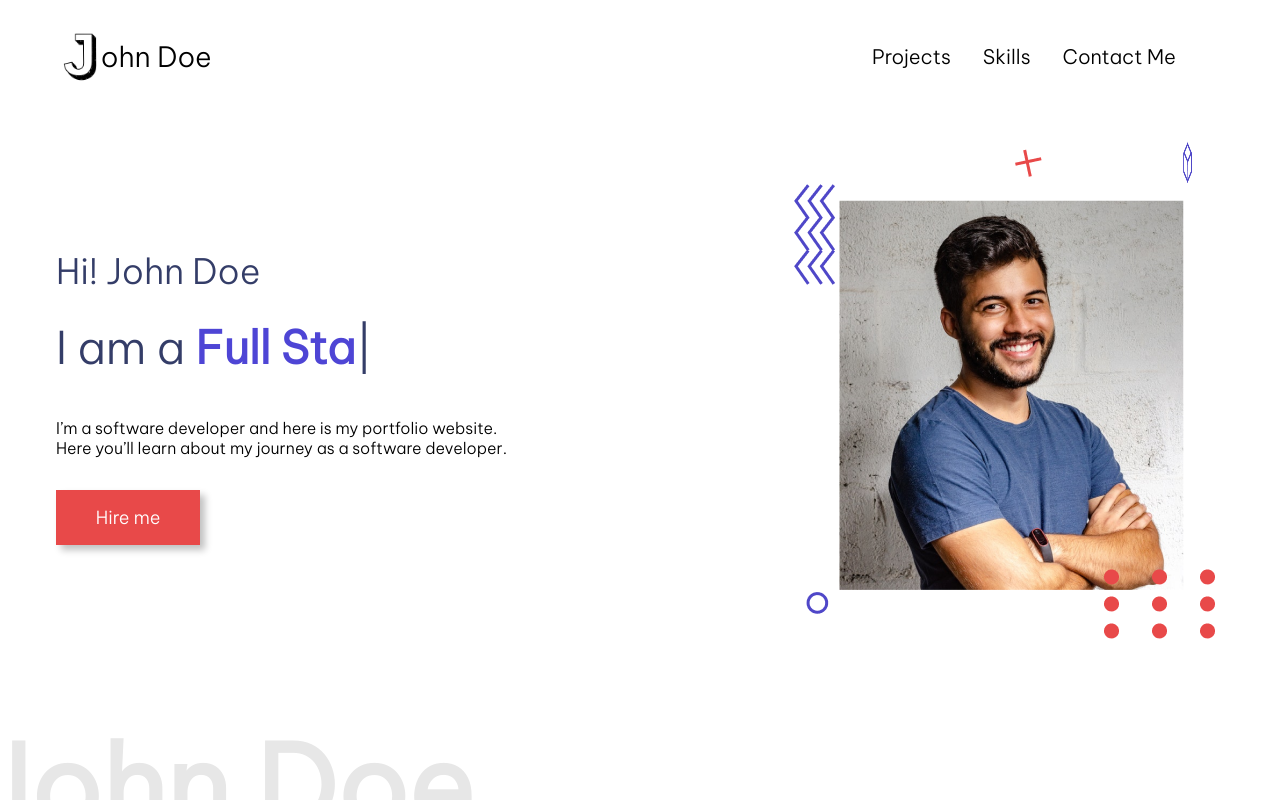
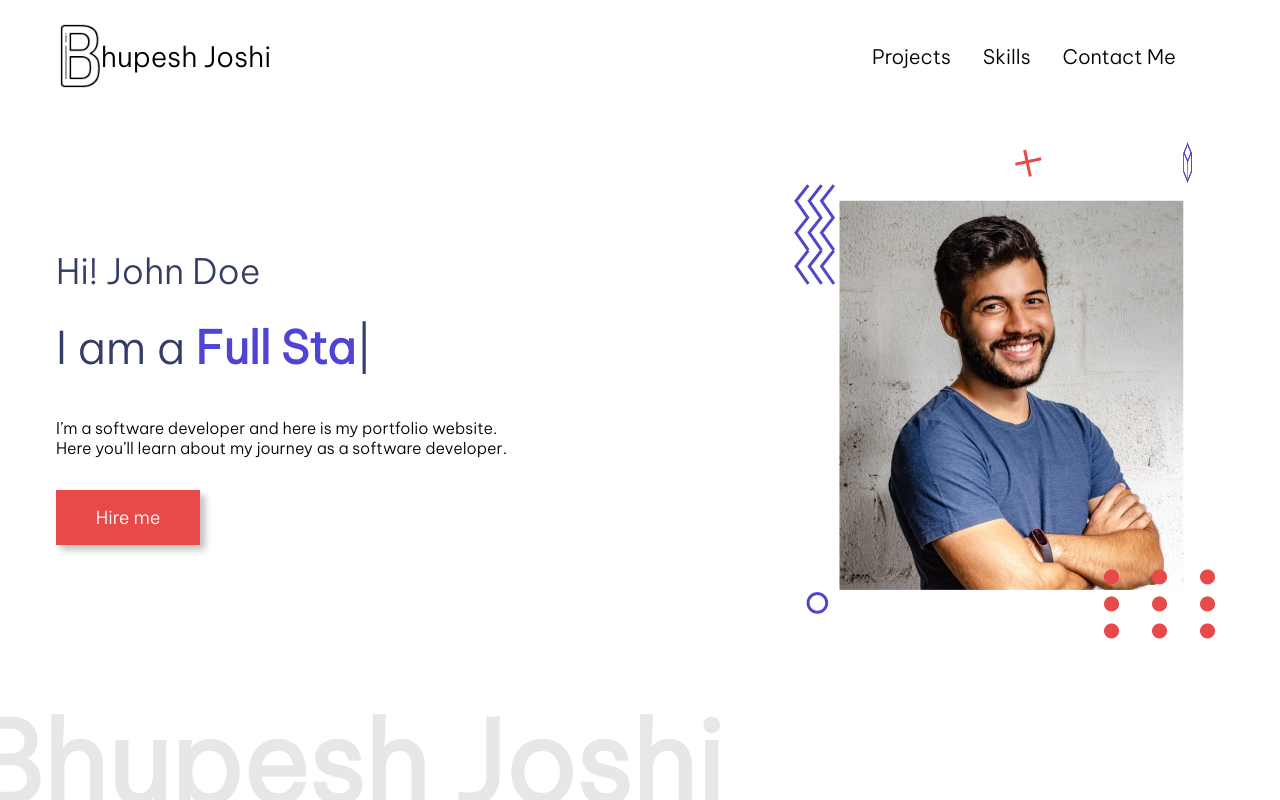
Before and after one commit to Bhupesh-joshi/MERN-Stack, a plain HTML site: page PROJECTS/portfolio-website/index.html in a window 1280 px wide. Drawn offline with nearby package versions, Linux system fonts and the light colour scheme.

Commit message:
complete info about head tag

```diff
--- a/PROJECTS/portfolio-website/index.html
+++ b/PROJECTS/portfolio-website/index.html
@@ -5,7 +5,7 @@
     <meta charset="UTF-8" />
     <meta http-equiv="X-UA-Compatible" content="IE=edge" />
     <meta name="viewport" content="width=device-width, initial-scale=1.0" />
-    <title>Portfolio Website - John Doe</title>
+    <title>Portfolio Website - Bhupesh Joshi</title>
     <link rel="stylesheet" href="styles.css" />
 </head>
 
@@ -14,8 +14,8 @@
         <div class="container">
             <div class="navbar">
                 <div class="logo-container">
-                    <img src="./images/userAsset/NavLogo.jpg" class="logo" />
-                    <div class="logo-text">ohn Doe</div>
+                    <img src="./images/B.png" class="logo" />
+                    <div class="logo-text">hupesh Joshi</div>
                 </div>
 
                 <div class="nav-items">
@@ -26,7 +26,7 @@
             </div>
 
             <div class="hero-section">
-                <div class="faded-text">John Doe</div>
+                <div class="faded-text">Bhupesh Joshi</div>
 
                 <div class="hero-section-left">
                     <div class="hero-section-heading">Hi! John Doe</div>
--- a/PROJECTS/portfolio-website/styles.css
+++ b/PROJECTS/portfolio-website/styles.css
@@ -90,8 +90,8 @@ a{
     font-size: 7em;
     color:rgb(231,231,231);
 
-    bottom: -16%;
-    left: -5%;
+    bottom: -12%;
+    left: -6%;
     font-weight: bold;
     transition: all 3s;
 }
@@ -567,12 +567,11 @@ a{
 .skill-fade-text {
   position: absolute;
   font-size: 15rem;
-  font-style: bold;
   color: rgb(231,231,231);
-  bottom: -34.5%;
-  right: -25%;
+  bottom: -48.5%;
+  right: -7%;
   user-select: none;
-  /* overflow-y: hidden; */
+  font-weight: bold;
 }
 
 .blob-style {
```
Also changed, not shown: All-Topics/HTML/form.html (+1 -1 lines), PROJECTS/portfolio-website/images/B.png (added).
